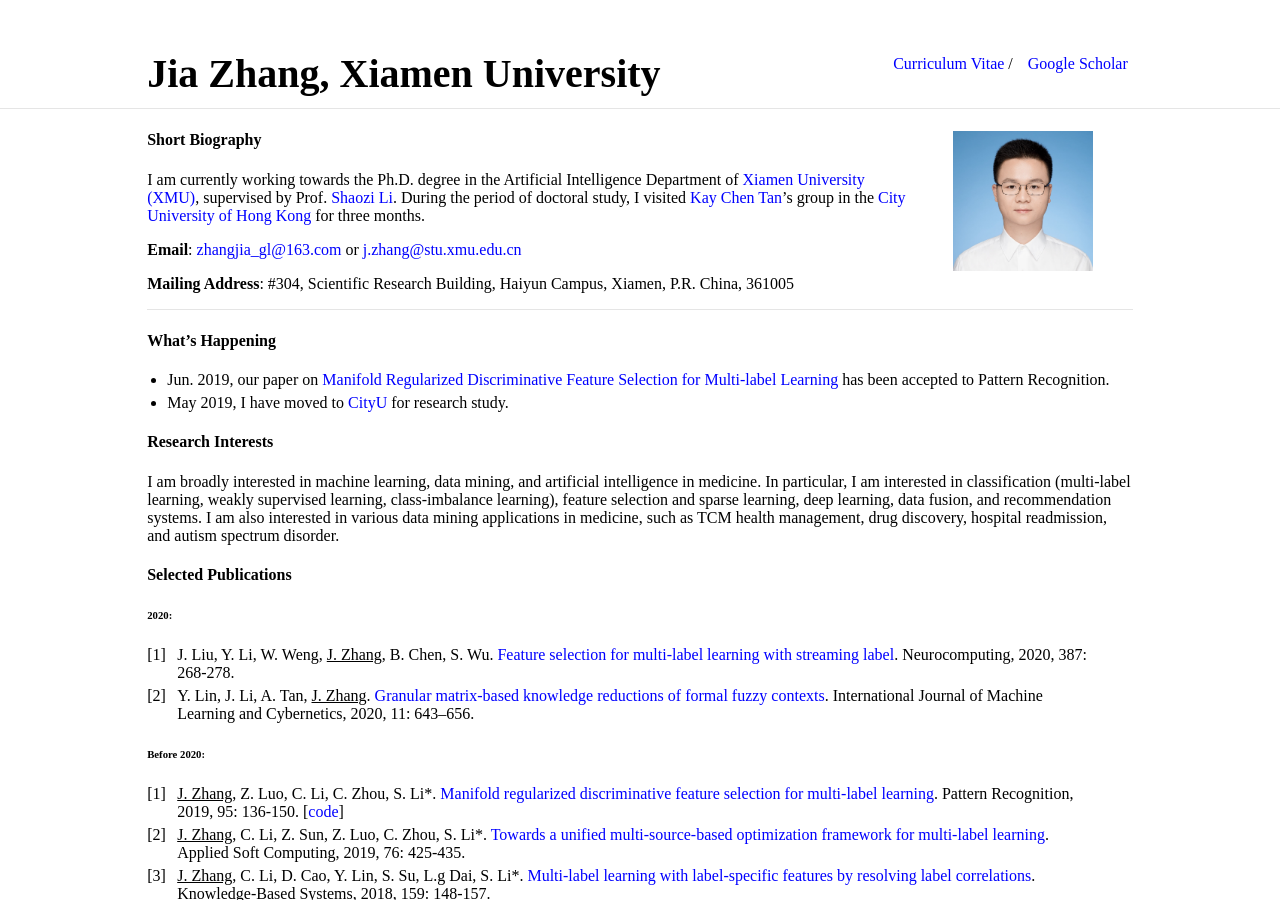
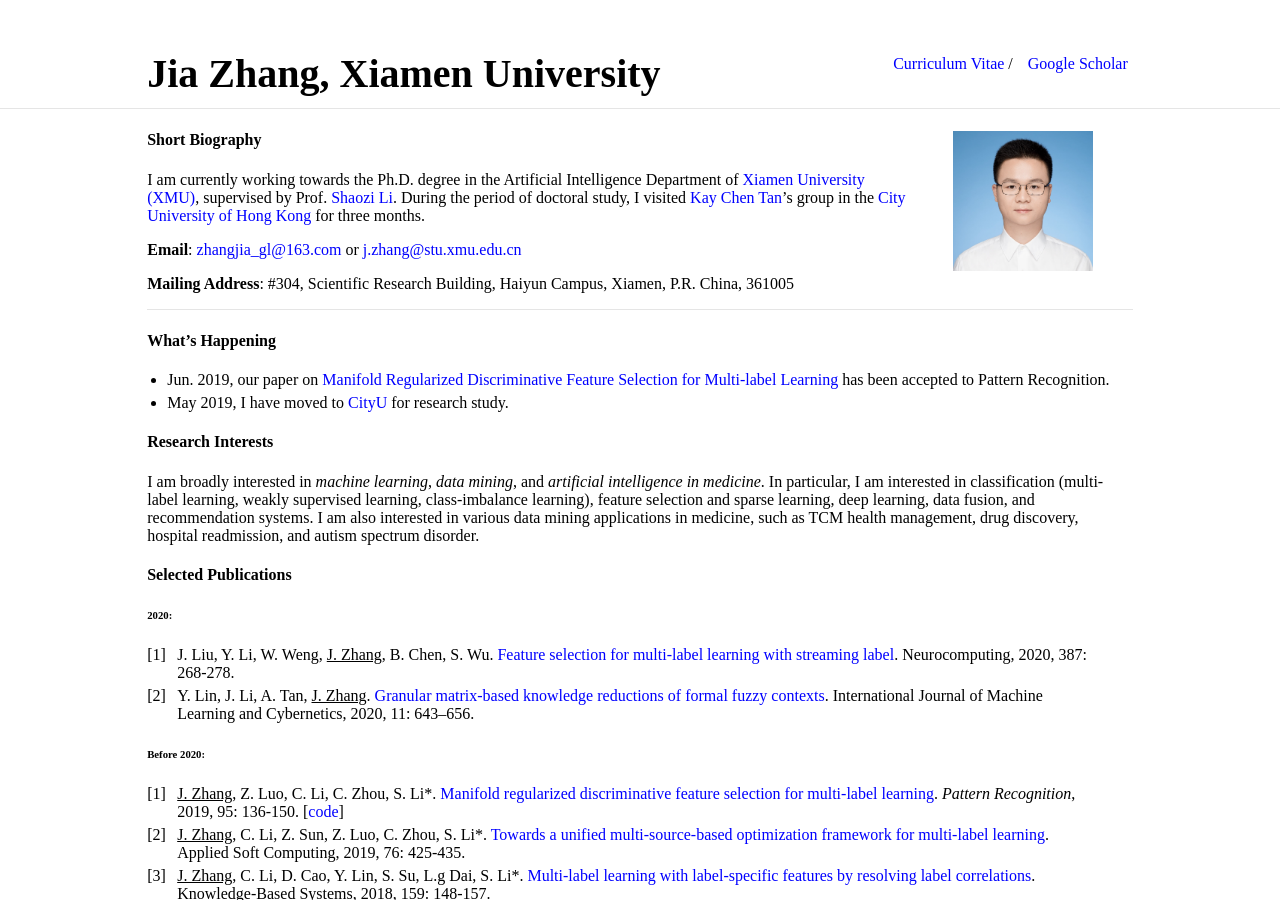
Before and after one commit to jiazhang-ml/jiazhang-ml.github.io, a Jekyll site: the page built from index.md, in a window 1280 px wide and 900 px high. Built offline with Jekyll 4.4.1, drawn with Linux system fonts in a browser that asks for light colours.

```diff
--- a/index.md
+++ b/index.md
@@ -21,7 +21,7 @@ I am currently working towards the Ph.D. degree in the Artificial Intelligence D
 
 #### Research Interests
 
-I am broadly interested in machine learning, data mining, and artificial intelligence in medicine. In particular, I am interested in classification (multi-label learning, weakly supervised learning, class-imbalance learning), feature selection and sparse learning, deep learning, data fusion, and recommendation systems. I am also interested in various data mining applications in medicine, such as TCM health management, drug discovery, hospital readmission, and autism spectrum disorder.
+I am broadly interested in *machine learning*, *data mining*, and *artificial intelligence in medicine*. In particular, I am interested in classification (multi-label learning, weakly supervised learning, class-imbalance learning), feature selection and sparse learning, deep learning, data fusion, and recommendation systems. I am also interested in various data mining applications in medicine, such as TCM health management, drug discovery, hospital readmission, and autism spectrum disorder.
 
 #### Selected Publications
 
@@ -31,7 +31,7 @@ I am broadly interested in machine learning, data mining, and artificial intelli
 
 
 ###### Before 2020:
-1. <u>J. Zhang</u>, Z. Luo, C. Li, C. Zhou, S. Li\*. [Manifold regularized discriminative feature selection for multi-label learning](https://www.sciencedirect.com/science/article/abs/pii/S0031320319302341). Pattern Recognition, 2019, 95: 136-150. [[code](MDFS-master.zip)]
+1. <u>J. Zhang</u>, Z. Luo, C. Li, C. Zhou, S. Li\*. [Manifold regularized discriminative feature selection for multi-label learning](https://www.sciencedirect.com/science/article/abs/pii/S0031320319302341). *Pattern Recognition*, 2019, 95: 136-150. [[code](MDFS-master.zip)]
 2. <u>J. Zhang</u>, C. Li, Z. Sun, Z. Luo, C. Zhou, S. Li\*. [Towards a unified multi-source-based optimization framework for multi-label learning](https://www.sciencedirect.com/science/article/abs/pii/S1568494618307051). Applied Soft Computing, 2019, 76: 425-435.
 3. <u>J. Zhang</u>, C. Li, D. Cao, Y. Lin, S. Su, L.g Dai, S. Li\*. [Multi-label learning with label-specific features by resolving label correlations](https://www.sciencedirect.com/science/article/abs/pii/S0950705118303472). Knowledge-Based Systems, 2018, 159: 148-157.
 4. <u>J. Zhang</u>, C. Li, Y. Lin, Y. Shao, S. Li\*. [Computational drug repositioning using collaborative filtering via multi-source fusion](https://www.sciencedirect.com/science/article/pii/S0957417417303202). Expert Systems with Applications, 2017, 84: 281-289.
@@ -43,4 +43,4 @@ I am broadly interested in machine learning, data mining, and artificial intelli
 
 #### Professional Activities
 
-**Journal Reviewer**: [Pattern Recognition](https://www.journals.elsevier.com/pattern-recognition/), [IEEE Transactions on Neural Networks and Learning Systems](https://mc.manuscriptcentral.com/tnnls), [Information Sciences](https://www.journals.elsevier.com/information-sciences), [Knowledge-Based Systems](https://www.journals.elsevier.com/knowledge-based-systems)
+*Journal Reviewer*: [Pattern Recognition](https://www.journals.elsevier.com/pattern-recognition/), [IEEE Transactions on Neural Networks and Learning Systems](https://mc.manuscriptcentral.com/tnnls), [Information Sciences](https://www.journals.elsevier.com/information-sciences), [Knowledge-Based Systems](https://www.journals.elsevier.com/knowledge-based-systems)
```
